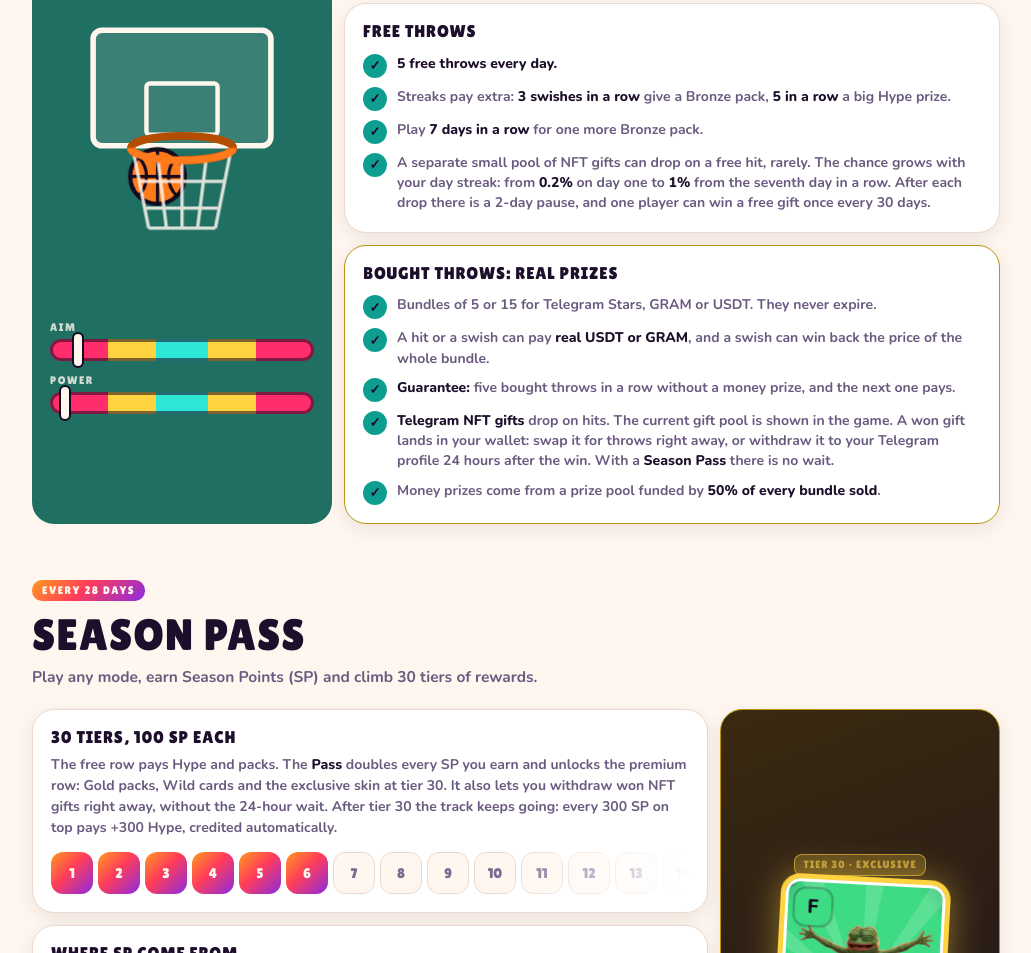
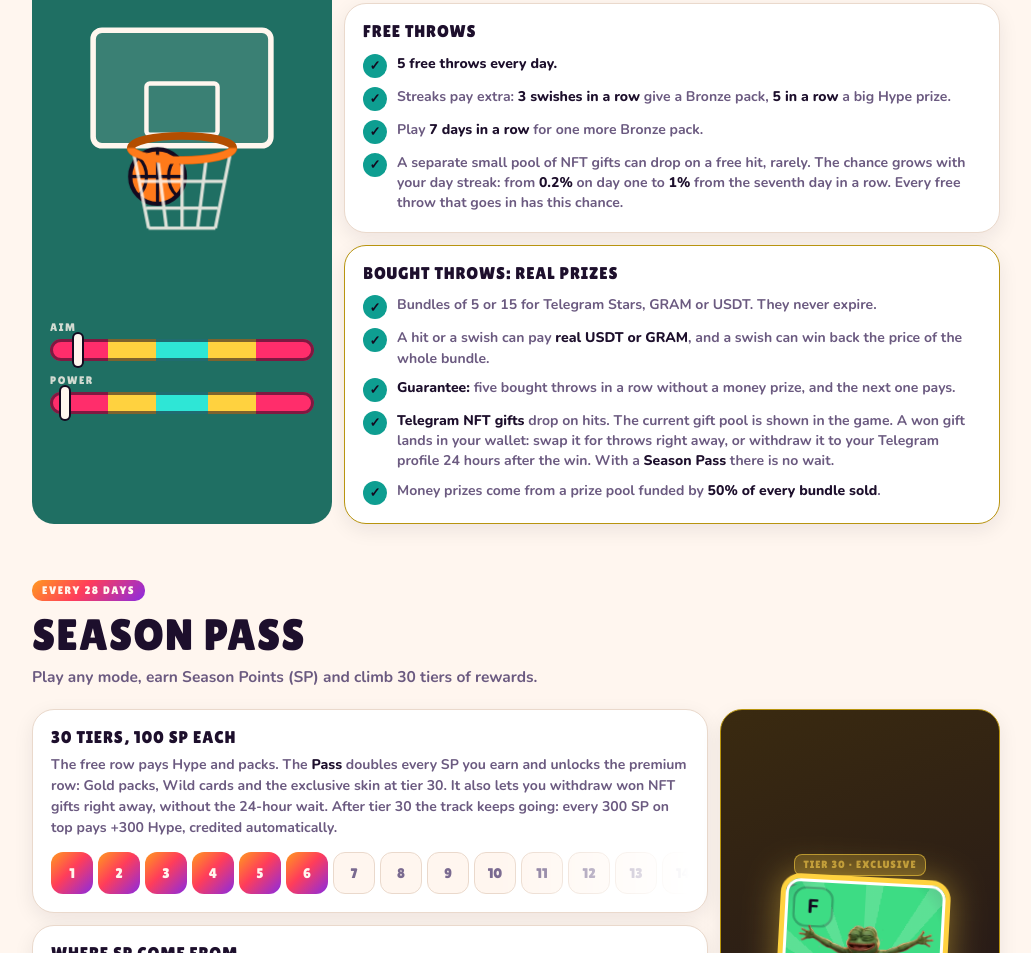
Before and after one commit to RedeyedDev/meme-jam-rules, a plain HTML site: page index.html in a window 1280 px wide. Shown: the part 6197-7150 px from the top of the page, without its empty margins (124-1155 px from the left). Drawn offline with nearby package versions, Linux system fonts and the light colour scheme.

Commit message:
Free gifts: no pause between drops, no per-player limit
Co-Authored-By: Claude Fable 5.2 <noreply@anthropic.com>

```diff
--- a/index.html
+++ b/index.html
@@ -640,7 +640,7 @@ const I18N = {
     gAim: 'Aim', gPow: 'Power',
     k7: 'Daily mini-game', t7: 'Free Throw', s7: 'Two sliders run across the screen: aim and power. Stop each with a tap. The closer to the center, the cleaner the shot.',
     outs: [['MISS', 'Hype 20. Better luck on the next one.'], ['HIT', 'Hype 80, sometimes season points on top.'], ['SWISH', 'Hype 200+, a Wild, a Bronze pack or season points.']],
-    ftFreeH: 'Free throws', ftFree: ['<b>5 free throws every day.</b>', 'Streaks pay extra: <b>3 swishes in a row</b> give a Bronze pack, <b>5 in a row</b> a big Hype prize.', 'Play <b>7 days in a row</b> for one more Bronze pack.', 'A separate small pool of NFT gifts can drop on a free hit, rarely. The chance grows with your day streak: from <b>0.2%</b> on day one to <b>1%</b> from the seventh day in a row. After each drop there is a 2-day pause, and one player can win a free gift once every 30 days.'],
+    ftFreeH: 'Free throws', ftFree: ['<b>5 free throws every day.</b>', 'Streaks pay extra: <b>3 swishes in a row</b> give a Bronze pack, <b>5 in a row</b> a big Hype prize.', 'Play <b>7 days in a row</b> for one more Bronze pack.', 'A separate small pool of NFT gifts can drop on a free hit, rarely. The chance grows with your day streak: from <b>0.2%</b> on day one to <b>1%</b> from the seventh day in a row. Every free throw that goes in has this chance.'],
     ftPaidH: 'Bought throws: real prizes', ftPaid: ['Bundles of 5 or 15 for Telegram Stars, GRAM or USDT. They never expire.', 'A hit or a swish can pay <b>real USDT or GRAM</b>, and a swish can win back the price of the whole bundle.', '<b>Guarantee:</b> five bought throws in a row without a money prize, and the next one pays.', '<b>Telegram NFT gifts</b> drop on hits. The current gift pool is shown in the game. A won gift lands in your wallet: swap it for throws right away, or withdraw it to your Telegram profile 24 hours after the win. With a <b>Season Pass</b> there is no wait.', 'Money prizes come from a prize pool funded by <b>50% of every bundle sold</b>.'],
     k8: 'Every 28 days', t8: 'Season Pass', s8: 'Play any mode, earn Season Points (SP) and climb 30 tiers of rewards.',
     seTrackH: '30 tiers, 100 SP each', seTrackT: 'The free row pays Hype and packs. The <b>Pass</b> doubles every SP you earn and unlocks the premium row: Gold packs, Wild cards and the exclusive skin at tier 30. It also lets you withdraw won NFT gifts right away, without the 24-hour wait. After tier 30 the track keeps going: every 300 SP on top pays +300 Hype, credited automatically.',
@@ -738,7 +738,7 @@ const I18N = {
     gAim: 'Направление', gPow: 'Сила',
     k7: 'Мини-игра на каждый день', t7: 'Free Throw', s7: 'По экрану бегут два бегунка: направление и сила. Останови каждый тапом. Чем ближе к центру, тем чище бросок.',
     outs: [['MISS', 'Hype 20. Повезёт на следующем.'], ['HIT', 'Hype 80, иногда сверху очки сезона.'], ['SWISH', 'Hype 200+, Wild, Bronze-пак или очки сезона.']],
-    ftFreeH: 'Бесплатные броски', ftFree: ['<b>5 бесплатных бросков каждый день.</b>', 'Серии дают больше: <b>3 swish подряд</b> — Bronze-пак, <b>5 подряд</b> — большой приз в Hype.', 'Играй <b>7 дней подряд</b> и получи ещё один Bronze-пак.', 'На бесплатном попадании изредка выпадает NFT-гифт из отдельного небольшого пула. Шанс растёт со стриком дней: от <b>0.2%</b> в первый день до <b>1%</b> с седьмого дня подряд. После каждого дропа — пауза 2 дня, а один игрок может выбить бесплатный гифт раз в 30 дней.'],
+    ftFreeH: 'Бесплатные броски', ftFree: ['<b>5 бесплатных бросков каждый день.</b>', 'Серии дают больше: <b>3 swish подряд</b> — Bronze-пак, <b>5 подряд</b> — большой приз в Hype.', 'Играй <b>7 дней подряд</b> и получи ещё один Bronze-пак.', 'На бесплатном попадании изредка выпадает NFT-гифт из отдельного небольшого пула. Шанс растёт со стриком дней: от <b>0.2%</b> в первый день до <b>1%</b> с седьмого дня подряд. Шанс есть на каждом бесплатном броске с попаданием.'],
     ftPaidH: 'Купленные броски: реальные призы', ftPaid: ['Пачки по 5 или 15 бросков за Telegram Stars, GRAM или USDT. Броски не сгорают.', 'Попадание или swish может принести <b>реальные USDT или GRAM</b>, а swish — отбить цену всей пачки.', '<b>Гарантия:</b> пять купленных бросков подряд без денежного приза — и следующий его даёт.', 'При попадании выпадают <b>NFT-гифты Telegram</b>. Текущий пул гифтов виден в игре. Выигранный гифт попадает в кошелёк: обменяй его на броски сразу или выведи в свой профиль Telegram через 24 часа после выигрыша. С <b>Season Pass</b> ждать не нужно.', 'Денежные призы платятся из призового пула, в который идёт <b>50% с каждой проданной пачки</b>.'],
     k8: 'Каждые 28 дней', t8: 'Season Pass', s8: 'Играй в любом режиме, зарабатывай очки сезона (SP) и поднимайся по 30 тирам наград.',
     seTrackH: '30 тиров по 100 SP', seTrackT: 'Бесплатный ряд даёт Hype и паки. <b>Pass</b> удваивает все заработанные SP и открывает премиум-ряд: Gold-паки, Wild и эксклюзивный скин на 30-м тире. А ещё с ним выигранные NFT-гифты выводятся сразу, без ожидания 24 часа. После 30-го тира трек не заканчивается: каждые 300 SP сверху дают +300 Hype, они приходят сами.',
@@ -836,7 +836,7 @@ const I18N = {
     gAim: 'Напрямок', gPow: 'Сила',
     k7: 'Мінігра на кожен день', t7: 'Free Throw', s7: 'Екраном біжать два бігунки: напрямок і сила. Зупини кожен тапом. Що ближче до центру, то чистіший кидок.',
     outs: [['MISS', 'Hype 20. Пощастить на наступному.'], ['HIT', 'Hype 80, іноді зверху очки сезону.'], ['SWISH', 'Hype 200+, Wild, Bronze-пак або очки сезону.']],
-    ftFreeH: 'Безкоштовні кидки', ftFree: ['<b>5 безкоштовних кидків щодня.</b>', 'Серії дають більше: <b>3 swish поспіль</b> — Bronze-пак, <b>5 поспіль</b> — великий приз у Hype.', 'Грай <b>7 днів поспіль</b> і отримай ще один Bronze-пак.', 'На безкоштовному влучанні зрідка випадає NFT-гіфт з окремого невеликого пулу. Шанс росте зі стріком днів: від <b>0.2%</b> першого дня до <b>1%</b> із сьомого дня поспіль. Після кожного дропу — пауза 2 дні, а один гравець може вибити безкоштовний гіфт раз на 30 днів.'],
+    ftFreeH: 'Безкоштовні кидки', ftFree: ['<b>5 безкоштовних кидків щодня.</b>', 'Серії дають більше: <b>3 swish поспіль</b> — Bronze-пак, <b>5 поспіль</b> — великий приз у Hype.', 'Грай <b>7 днів поспіль</b> і отримай ще один Bronze-пак.', 'На безкоштовному влучанні зрідка випадає NFT-гіфт з окремого невеликого пулу. Шанс росте зі стріком днів: від <b>0.2%</b> першого дня до <b>1%</b> із сьомого дня поспіль. Шанс є на кожному безкоштовному кидку із влучанням.'],
     ftPaidH: 'Куплені кидки: реальні призи', ftPaid: ['Пачки по 5 або 15 кидків за Telegram Stars, GRAM або USDT. Кидки не згоряють.', 'Влучання або swish може принести <b>реальні USDT або GRAM</b>, а swish — відбити ціну всієї пачки.', "<b>Гарантія:</b> п'ять куплених кидків поспіль без грошового призу — і наступний його дає.", 'При влучанні випадають <b>NFT-гіфти Telegram</b>. Поточний пул гіфтів видно у грі. Виграний гіфт потрапляє в гаманець: обміняй його на кидки одразу або виведи у свій профіль Telegram через 24 години після виграшу. Із <b>Season Pass</b> чекати не треба.', 'Грошові призи платяться з призового пулу, в який іде <b>50% з кожної проданої пачки</b>.'],
     k8: 'Кожні 28 днів', t8: 'Season Pass', s8: 'Грай у будь-якому режимі, заробляй очки сезону (SP) і піднімайся 30 тирами нагород.',
     seTrackH: '30 тирів по 100 SP', seTrackT: 'Безкоштовний ряд дає Hype і паки. <b>Pass</b> подвоює всі зароблені SP і відкриває преміум-ряд: Gold-паки, Wild та ексклюзивний скін на 30-му тирі. А ще з ним виграні NFT-гіфти виводяться одразу, без очікування 24 години. Після 30-го тиру трек не закінчується: кожні 300 SP понад нього дають +300 Hype, вони приходять самі.',
```
